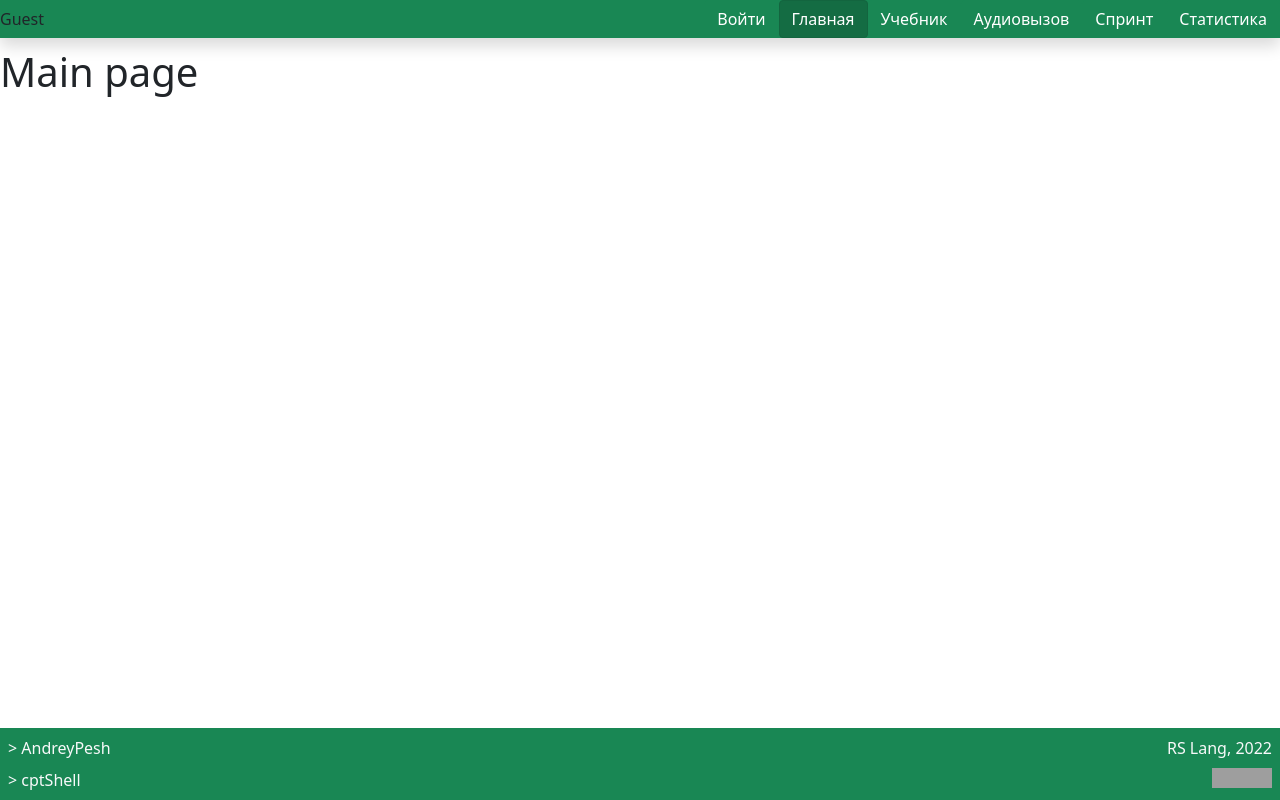
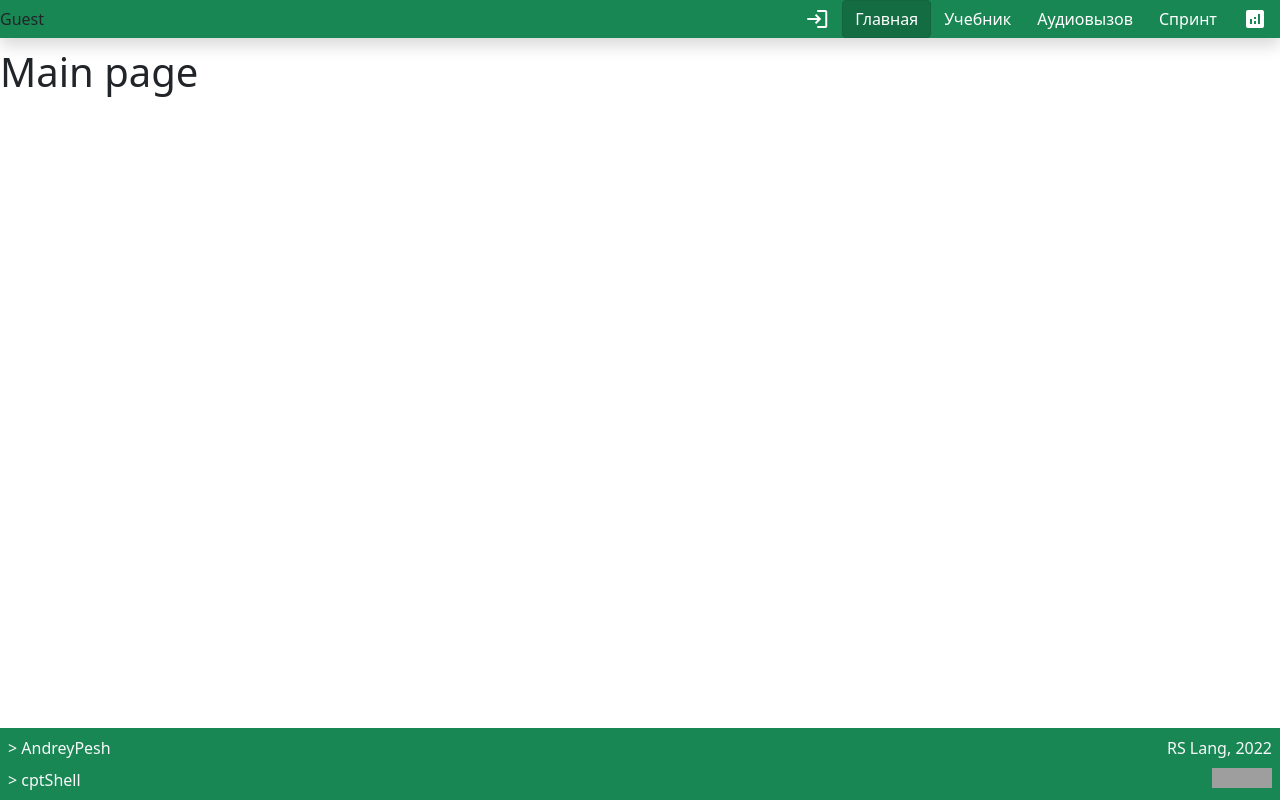
Before and after one commit to cptShell/RS-Lang, a React app: page / in a window 1280 px wide. Built offline with nearby package versions, Linux system fonts and the light colour scheme; grey boxes are pictures that could not be loaded.

Commit message:
refactor: header nav

```diff
--- a/src/components/Header.tsx
+++ b/src/components/Header.tsx
@@ -10,6 +10,18 @@ const Header: React.FC = () => {
   const {
     userData: { name, message },
   } = useSelector((state: RootState) => state);
+  const getInnerJSX = (name: string) => {
+    listRoutes.forEach(route => console.log(route.name));
+    switch(name) {
+      case 'Войти':
+        return <span className='material-icons'>login</span>;
+      case 'Статистика':
+        return <span className='material-icons'>analytics</span>;
+      default:
+        return name;
+    }
+  }
+
   const linkList = listRoutes.map((routeData) => {
     if (routeData.hideInListNav) {
       return;
@@ -23,8 +35,8 @@ const Header: React.FC = () => {
     }
     return (
       <li key={routeData.route}>
-        <NavLink to={routeData.route} className='btn btn-success'>
-          {routeData.name}
+        <NavLink to={routeData.route} className='btn btn-success h-100 d-flex align-items-center'>
+          {getInnerJSX(routeData.name as string)}
         </NavLink>
       </li>
     );
--- a/src/components/Logout.tsx
+++ b/src/components/Logout.tsx
@@ -13,7 +13,11 @@ const Logout = () => {
     navigate('/');
   };
 
-  return <button className="btn btn-danger" onClick={handlerLogout}>Выйти</button>;
+  return <button className="btn btn-danger h-100 d-flex align-items-center" onClick={handlerLogout}>
+    <span className='material-icons'>
+      logout
+    </span>
+  </button>;
 };
 
 export default Logout;
--- a/src/pages/wordbook/word.tsx
+++ b/src/pages/wordbook/word.tsx
@@ -49,16 +49,16 @@ export const Card = ({isAuthorized, wordData}:{isAuthorized: boolean, wordData:
   const imgSrc = `${BASE_APP_URL}/${image}`;
 
   return (
-    <li className="col d-flex flex-row justify-content-between gap-2 rounded-3 shadow">
+    <li className={`col d-flex flex-row justify-content-between gap-2 rounded-3 shadow`}>
       <img className='rounded-3' src={imgSrc} alt={wordData.word + ' image'} />
-      <div className='d-flex flex-column gap-2 w-100'>
+      <div className='d-flex flex-column gap-2 w-100 p-2'>
         <div>
           <div className='d-flex gap-2'>
             <h2 className='me-auto h2 text-capitalize'>{word}</h2>
             {isAuthorized &&
-            <button className='btn-success rounded d-flex align-items-center' onClick={toggleDiffWord}>
-              <span className={`material-icons`}>
-                {isDifficult ? 'remove_circle' : 'add_circle'}
+            <button className={`btn-${isDifficult ? 'danger' : 'success'} rounded d-flex align-items-center`} onClick={toggleDiffWord}>
+              <span className='material-icons'>
+                {isDifficult ? 'bookmark' : 'bookmark_border'}
               </span>
             </button>}
             <button className='btn-success rounded d-flex align-items-center' onClick={boundedPlayAudio}>
```
